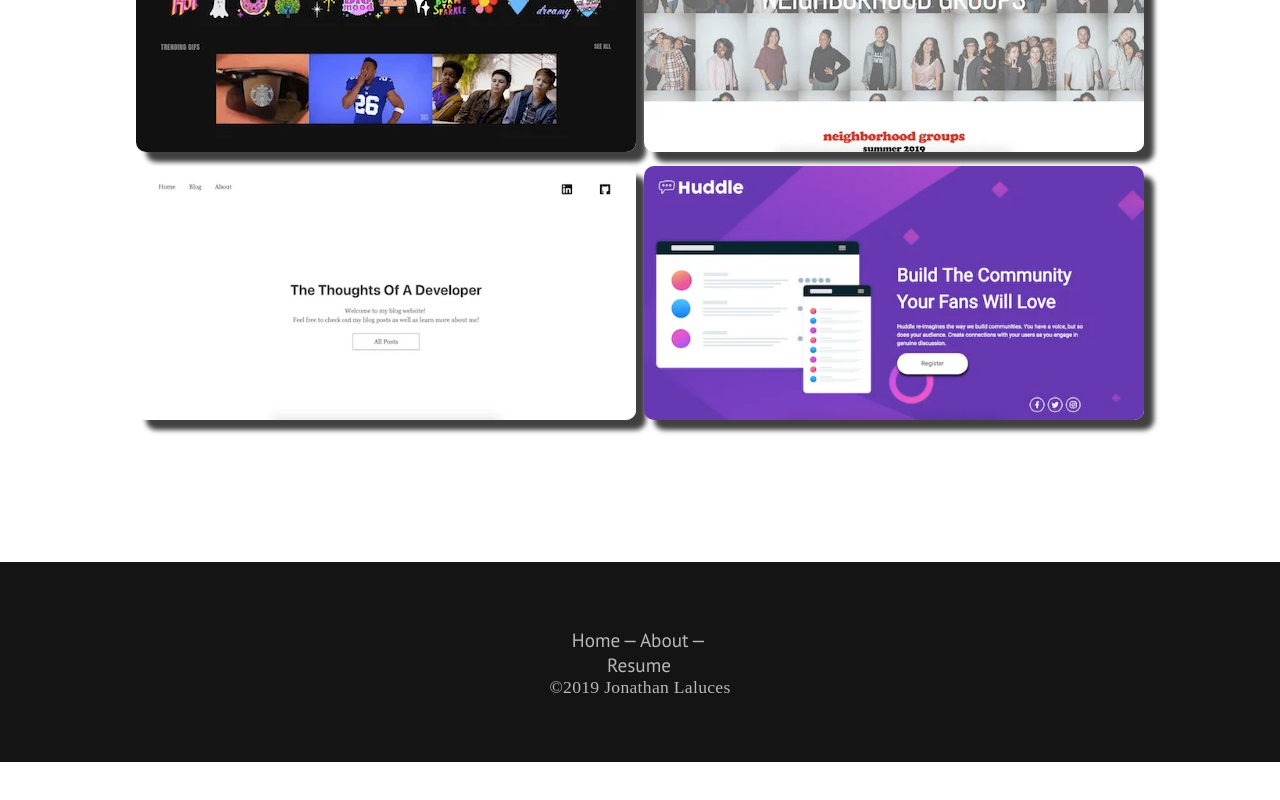
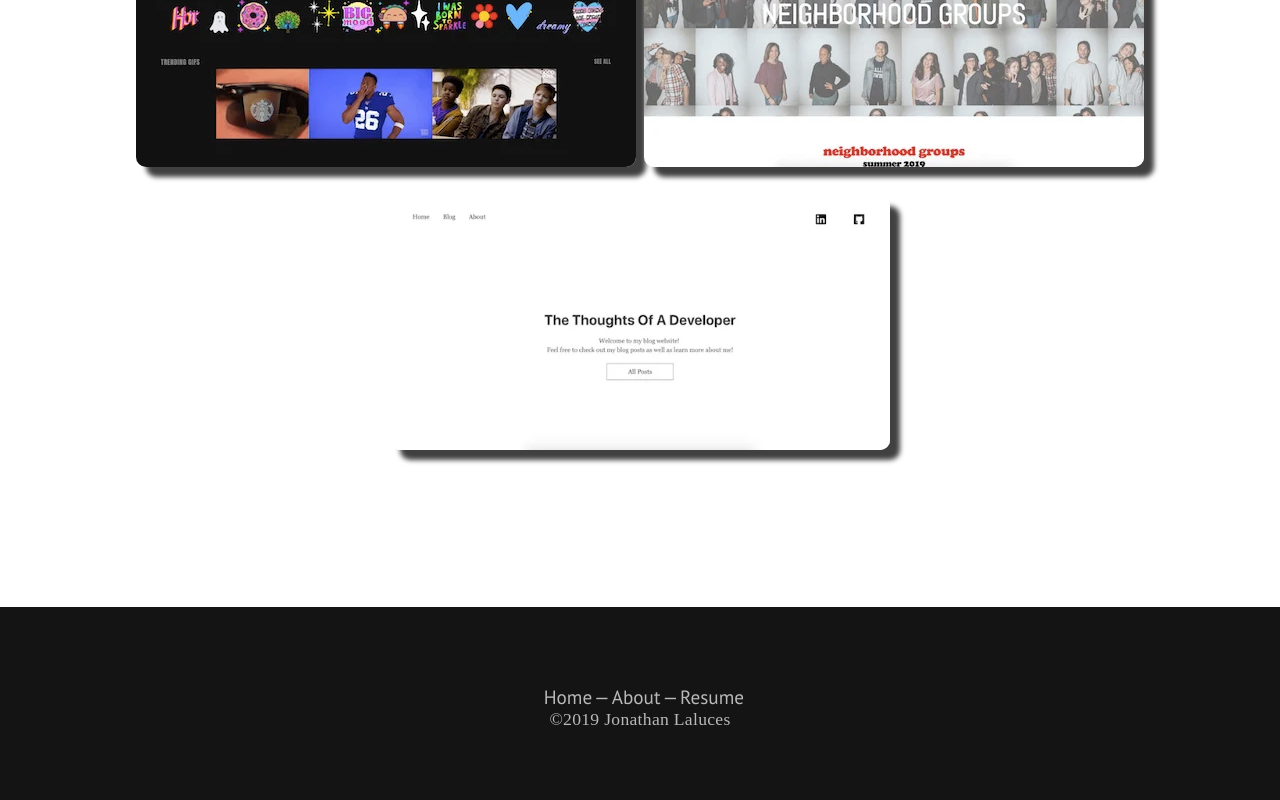
Before and after one commit to jlaluces123/Portfolio-revamp, a React (Create React App) app in the folder client/: page / in a window 1280 px wide. Shown: the part 896-1696 px from the top of the page. Before the commit the page ends 1658 px from the top, so only its background shows below. Built offline with nearby package versions, Linux system fonts and the light colour scheme; the HTML template or start-up script is replaced by a standard one.

Commit message:
Gatsby Project Page: completed and fixed the footer links from wrapping

```diff
--- a/client/src/components/Data/index.js
+++ b/client/src/components/Data/index.js
@@ -12,6 +12,7 @@ import Ngroups from "../../assets/ngroups_project.webp";
 import Ngroups2 from "../../assets/ngroups_lg.webp";
 
 import BlogProject from "../../assets/blog_home.webp";
+import BlogProject2 from "../../assets/blog_lg.webp";
 
 import HuddleProject from "../../assets/huddle_challenge.webp";
 
@@ -28,6 +29,9 @@ import {
 
   giphyInDepth,
   giphyTechStack,
+
+  gatsbyInDepth,
+  gatsbyTechStack,
 
   huddleInDepth,
   huddleTechStack,
@@ -90,23 +94,23 @@ export const projectArr = [
     "link": "/projects/blog",
     "description": "Blog website made with React and Gatsby",
     "image": BlogProject,
-    "secondImage": "",
-    "inDepth": "",
-    "techStack": "",
+    "secondImage": BlogProject2,
+    "inDepth": gatsbyInDepth(),
+    "techStack": gatsbyTechStack(),
     "github": "https://github.com/jlaluces123/Gatsby-Blog-Site-Remake",
-    "demo": "",
+    "demo": "https://gatsby-blog-e40ac.firebaseapp.com/",
   },
 
-  {
-    "title": "Huddle Landing Page Challenge",
-    "link": "/projects/huddle-landing-page",
-    "description": "Design turned into code front-end challenge to work on fundamentals",
-    "image": HuddleProject,
-    "secondImage": HuddleProject,
-    "inDepth": huddleInDepth(),
-    "techStack": huddleTechStack(),
-    "github": "https://github.com/jlaluces123/Huddle-Landing-Page-Challenge",
-    "demo": "",
-  },
+  // {
+  //   "title": "Huddle Landing Page Challenge",
+  //   "link": "/projects/huddle-landing-page",
+  //   "description": "Design turned into code front-end challenge to work on fundamentals",
+  //   "image": HuddleProject,
+  //   "secondImage": HuddleProject,
+  //   "inDepth": huddleInDepth(),
+  //   "techStack": huddleTechStack(),
+  //   "github": "https://github.com/jlaluces123/Huddle-Landing-Page-Challenge",
+  //   "demo": "",
+  // },
 
 ];
--- a/client/src/components/Data/text.js
+++ b/client/src/components/Data/text.js
@@ -206,3 +206,48 @@ export function huddleTechStack() {
     </div>
   );
 };
+
+// --------------------------------------------------------------------------------------------------------------------------------------------
+
+// Gatsby Blog Project -- Text
+export function gatsbyInDepth() {
+  return (
+    <div className="description">
+      <p className = "description__paragraph">
+        The last 5 weeks of my time at Lambda School's coding bootcamp was spent working with a group of developers on our final
+        capstone project! After completing the <a className = "view__btn" href = "/projects/lets-get-tacos">capstone project</a> I decided to write
+        about the experience!
+      </p>
+
+      <p className = "description__paragraph">
+        After some researching, I found that <code>Gatsby</code> is great for creating blog websites as it comes with easy ways to create blog posts even for people who aren't developers!
+      </p>
+    </div>
+  );
+};
+
+export function gatsbyTechStack() {
+  return (
+    <div className="tech">
+      <p className="description__paragraph">
+        As expected, I used <code>Gatsby</code> paired with <code>React</code> to get the job done for this project.
+      </p>
+
+      <p className="description__paragraph">
+        Gatsby comes with a special magic that allows you to create and write in <code>Markdown</code> which is then transformed into
+        HTML blog posts. Not only does this make blog posts easier to write, but it opens the ability to allow other people
+        who have no coding experience to edit and create their own blog posts!
+      </p>
+
+      <p className="description__paragraph">
+        With Gatsby, you get the ability to use <code>GraphQL</code> as well. Being my first time touching GraphQL, I learned how to <code>Query</code> through
+        the blog posts and display them accordingly.
+      </p>
+
+      <p className="description__paragraph">
+        For styling purposes I stuck with regular <code>CSS</code>, and used <code>Media Queries</code> to create a <code>Responsive</code> website that handles the view on all devices.
+      </p>
+
+    </div>
+  );
+};
--- a/client/src/components/Footer/footer.css
+++ b/client/src/components/Footer/footer.css
@@ -31,6 +31,12 @@
   font-family: 'PT Sans', sans-serif;
 }
 
+.footer__links {
+  text-align: center;
+  display: flex;
+  flex-direction: row;
+}
+
 .footer__link:hover {
   color: rgba(255,255,255,1);
   transition: 0.1s ease-in-out;
--- a/client/src/components/Projects/projects.css
+++ b/client/src/components/Projects/projects.css
@@ -6,7 +6,7 @@
 }
 
 .project {
-  margin-bottom: 2%;
+  margin-bottom: 5%;
   position: relative; /* relative to keep all the position absolutes inside their own box */
   border-radius: 10px;
 }
```
Also changed, not shown: client/src/assets/blog_lg.webp (added).
